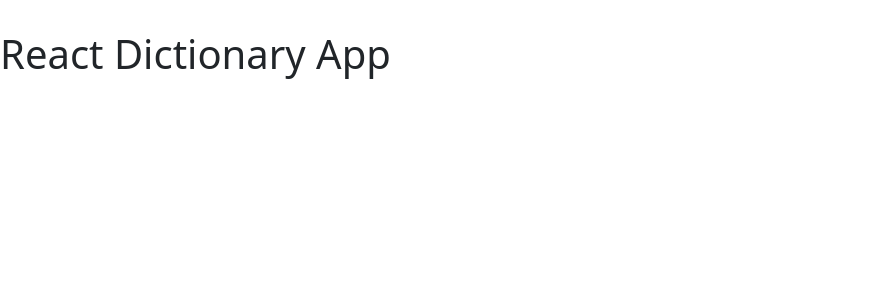
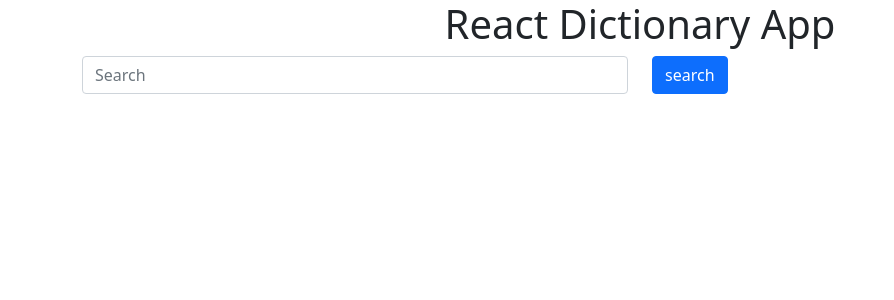
Before and after one commit to ytisdel/react-dictionary-final, a React (Create React App) app: page / in a window 1280 px wide. Shown: the top 300 px of the page, without its empty margins (0-894 px from the left). Built offline with nearby package versions, Linux system fonts and the light colour scheme.

Commit message:
Created a generic search engine

```diff
--- a/src/App.css
+++ b/src/App.css
@@ -1,3 +1,3 @@
-body {
-  margin: 30px auto;
+.App h1 {
+  text-align: center;
 }
--- a/src/App.js
+++ b/src/App.js
@@ -1,10 +1,16 @@
 import React from "react";
+import Dictionary from "./Dictionary";
 import "./App.css";
 
 export default function App() {
   return (
     <div className="App">
-      <h1>React Dictionary App</h1>
+      <div className="container">
+        <h1>React Dictionary App</h1>
+        <main>
+          <Dictionary />
+        </main>
+      </div>
     </div>
   );
 }
--- /dev/null
+++ b/src/Dictionary.js
@@ -0,0 +1,17 @@
+import React from "react";
+
+export default function Dictionary() {
+  return (
+    <form>
+      <div className="row">
+        <div className="col-6">
+          <input type="search" placeholder="Search" className="form-control" />
+        </div>
+
+        <div className="col-3">
+          <input type="submit" value="search" className="btn btn-primary" />
+        </div>
+      </div>
+    </form>
+  );
+}
```
